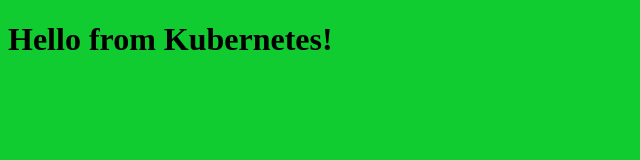
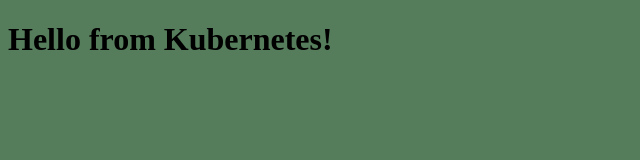
Before and after one commit to vesahadergjonaj/my-cicd-demo, a plain HTML site: page index.html in a window 1280 px wide. Shown: the whole page, without its empty margins (0-640 px from the left). Drawn offline with Linux system fonts and the light colour scheme.

Commit message:
different version

```diff
--- a/index.html
+++ b/index.html
@@ -1,9 +1,9 @@
 <!DOCTYPE html>
 <html>
 <head>
-    <title>CI/CD version 1</title>
+    <title>CI/CD version 2</title>
 </head>
-<body style="background-color: rgb(17, 204, 48);">
+<body style="background-color: rgb(85, 124, 91);">
     <h1>Hello from Kubernetes!</h1>
 </body>
 </html>
```
